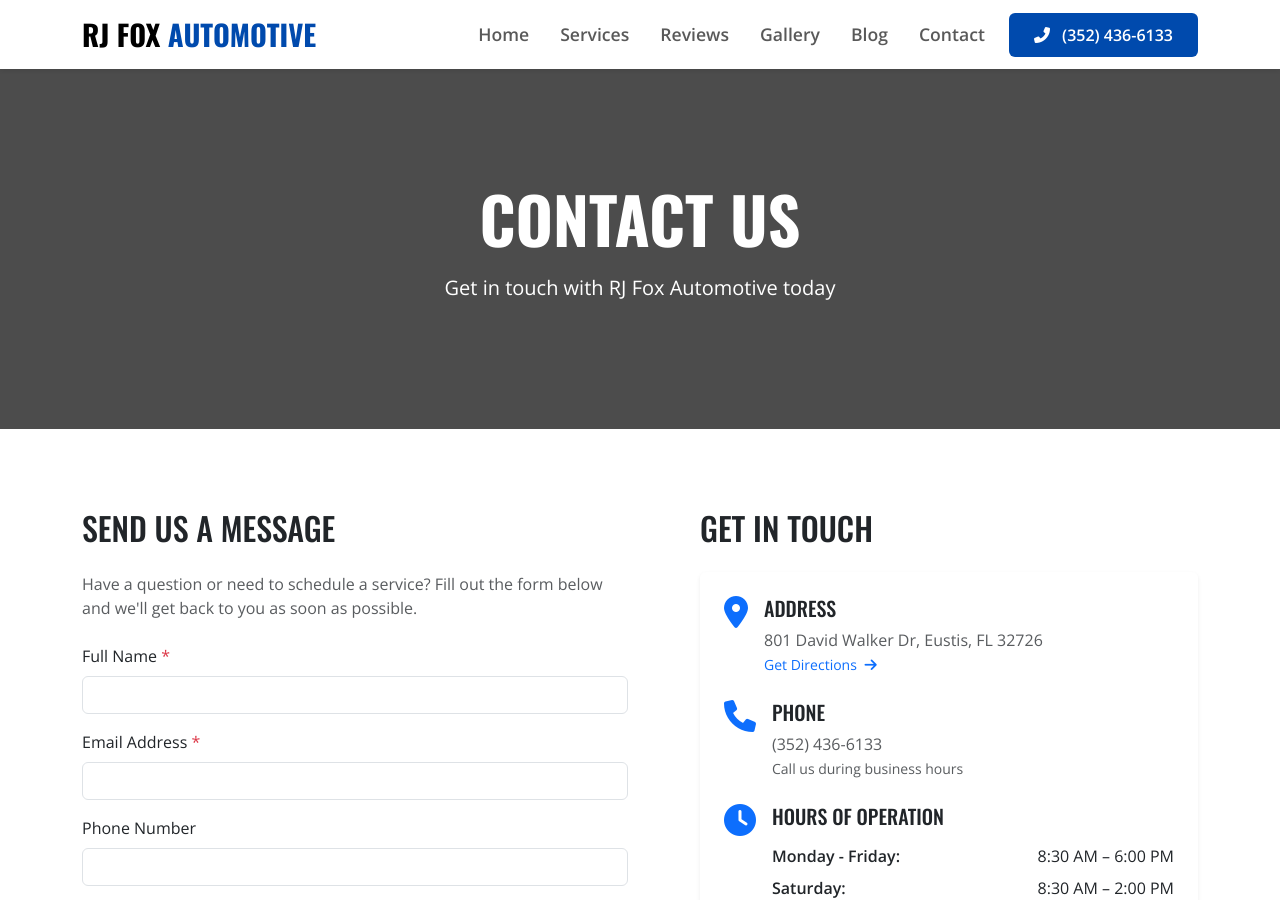
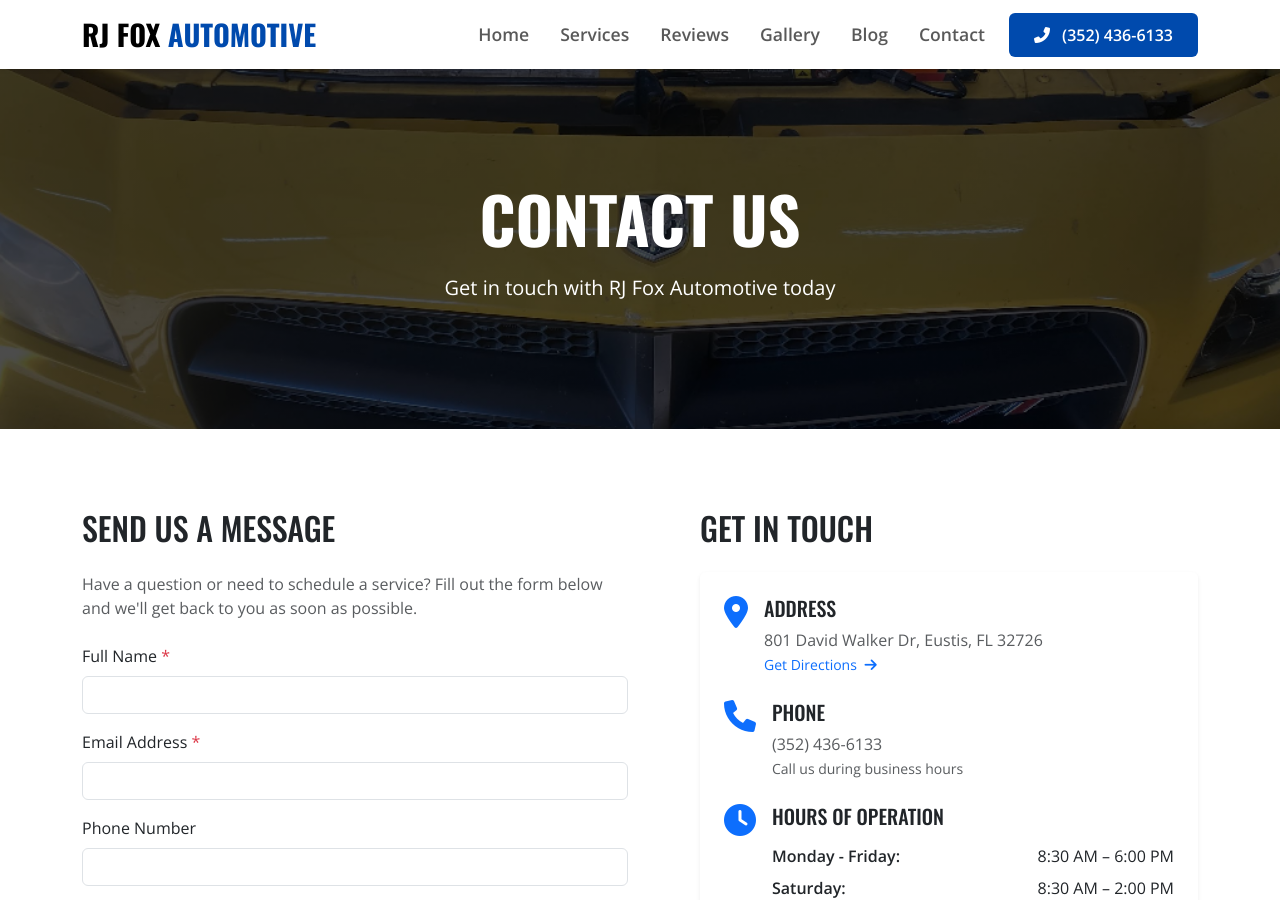
Before and after one commit to JamesBrownR/RJ-Fox-Automotive, a Jekyll site: the page built from contact/index.html, in a window 1280 px wide and 900 px high. Built offline with Jekyll 4.4.1, drawn with Linux system fonts in a browser that asks for light colours.

Commit message:
Update index.html

```diff
--- a/contact/index.html
+++ b/contact/index.html
@@ -5,7 +5,7 @@
 
 <header style="background:
     linear-gradient(rgba(0,0,0,0.7), rgba(0,0,0,0.7)),
-    url('Pics/Hero.webp') center/cover no-repeat;
+    url('/Pics/Hero.webp') center/cover no-repeat;
     height: 40vh;
     display: flex;
     align-items: center;">
```
